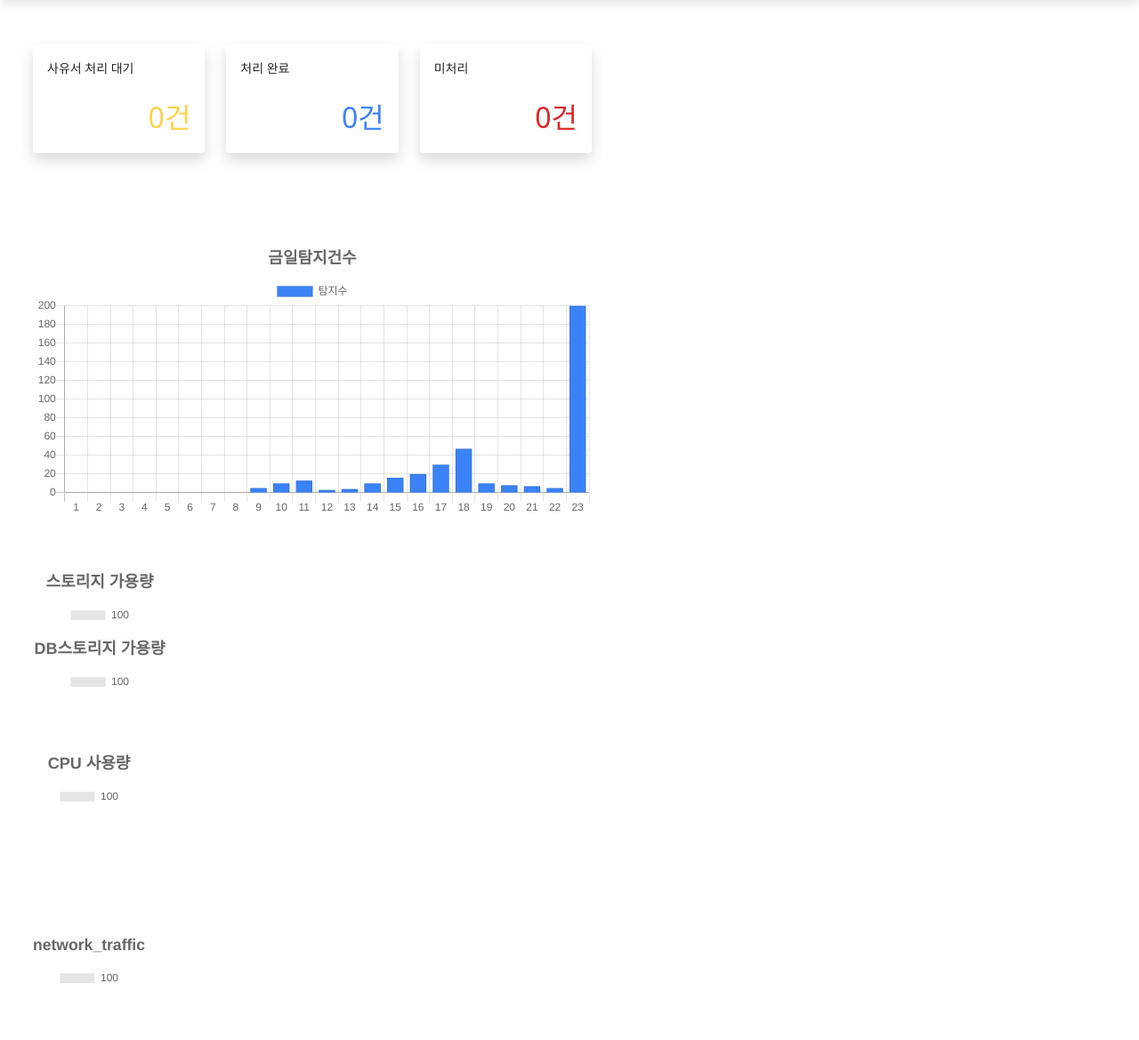
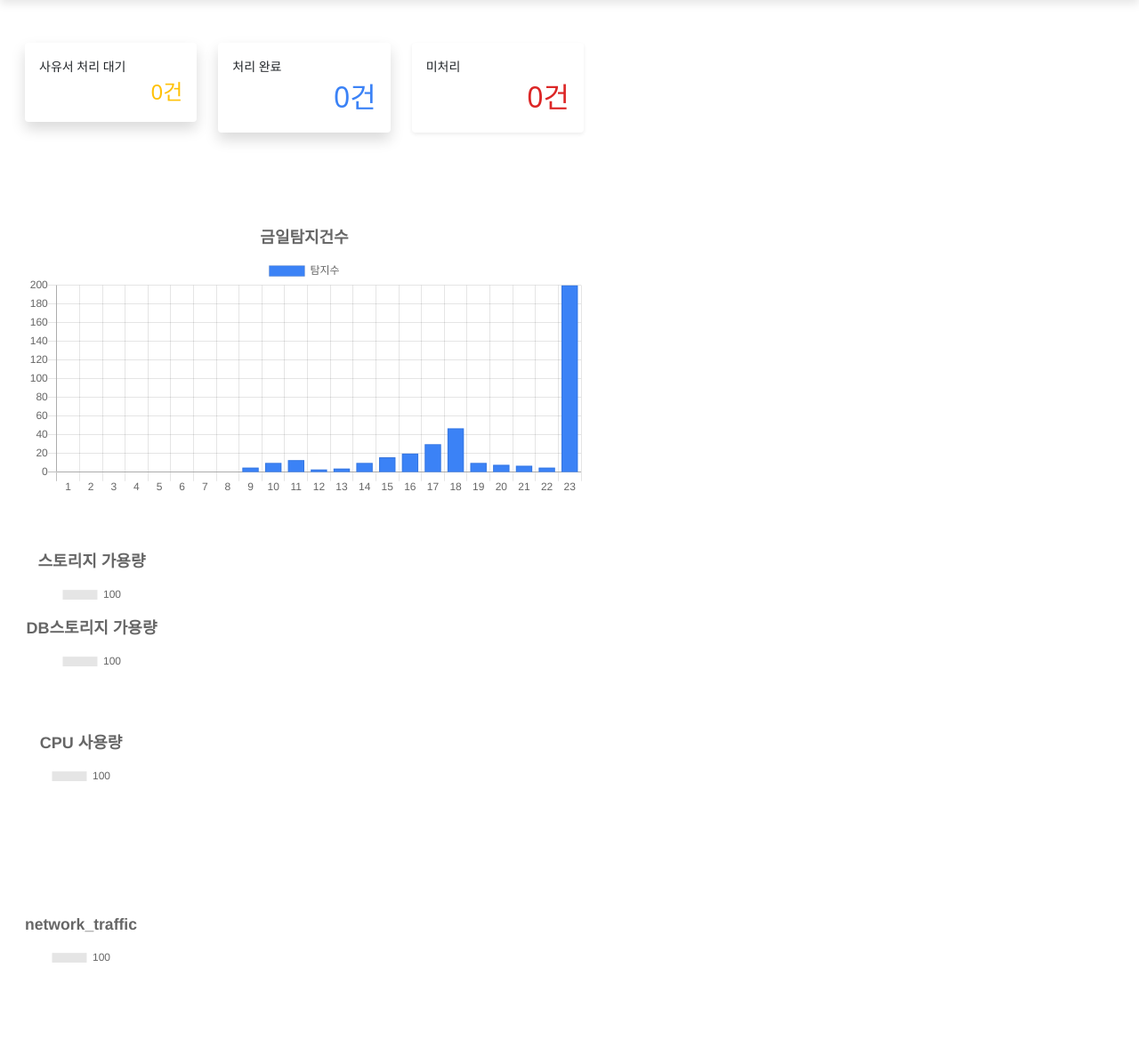
Before and after one commit to kimhyunso/ACLD-Workspace, a Django app: page / in a window 1280 px wide. Shown: the part 56-1225 px from the top of the page at 89% size. Run offline with Django 4.2, Linux system fonts and the light colour scheme; data that the repository does not hold is empty; some libraries are stand-ins or nearby versions.

Commit message:
20230619 00:25

```diff
--- a/ACDD/main/templates/app/home.html
+++ b/ACDD/main/templates/app/home.html
@@ -322,31 +322,25 @@ function convertToLocalTime(utcDateString) {
 
 </script>
 
-<div class="container-fluid" style="margin-top: 50px; margin-left: 25px;">
+<div class="container-fluid mt-5 ms-3">
         <div class="col-6">
             <div class="row">
                 <div class="col-4" style="text-align: left; font-size: 14px;">
                     <div class="item col-2 shadow p-3 mb-5 bg-body rounded w-100">
                         사유서 처리 대기
-                        <br>
-                        <br>
-                        <div id="report_count" style="text-align: right; font-size: 32px; color: #FCD34D;">{{report_count}}건</div>
+                        <div class="text-end fs-4 text-warning" id="report_count">{{report_count}}건</div>
                     </div>
                 </div>
 
                 <div class="col-4" style="text-align: left; font-size: 14px;">
                     <div class="item col-2 shadow p-3 mb-5 bg-body rounded w-100">
                         처리 완료
-                        <br>
-                        <br>
                         <div id="report_done_count" style="text-align: right; font-size: 32px; color: #3B82F6;">{{report_done_count}}건</div>
                     </div>
                 </div>
 
                 <div class="col-4" style="text-align: left; font-size: 14px;">
-                    <div class="item col-2 shadow p-3 mb-5 bg-body rounded w-100">미처리
-                        <br>
-                        <br>
+                    <div class="item col-2 shadow-sm p-3 mb-5 bg-body rounded w-100">미처리
                         <div id="dect_count" style="text-align: right; font-size: 32px; color: #DC2626;">{{dect_count}}건</div>
                     </div>
                 </div>
```
